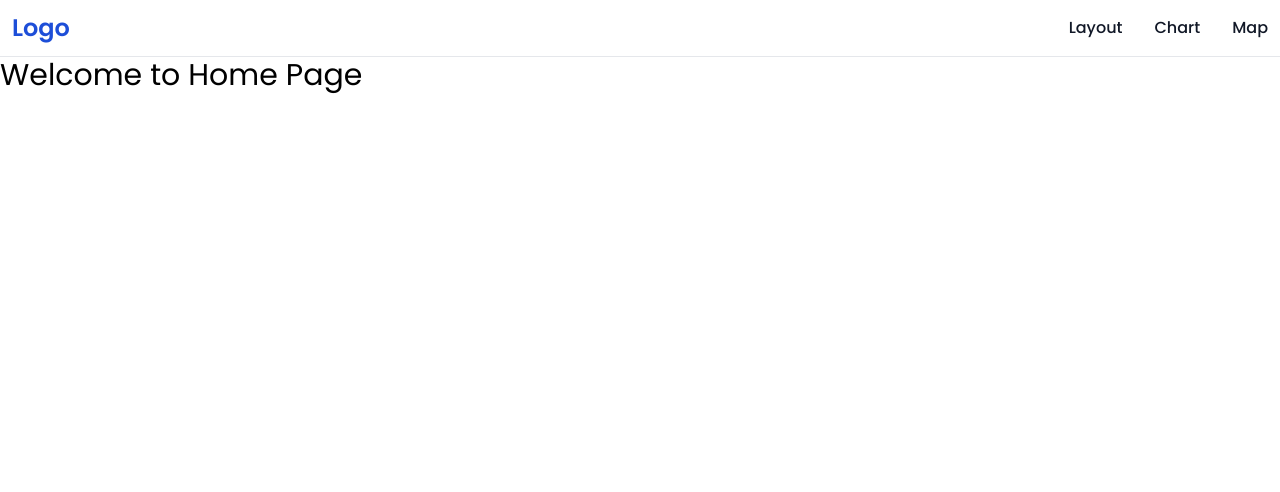
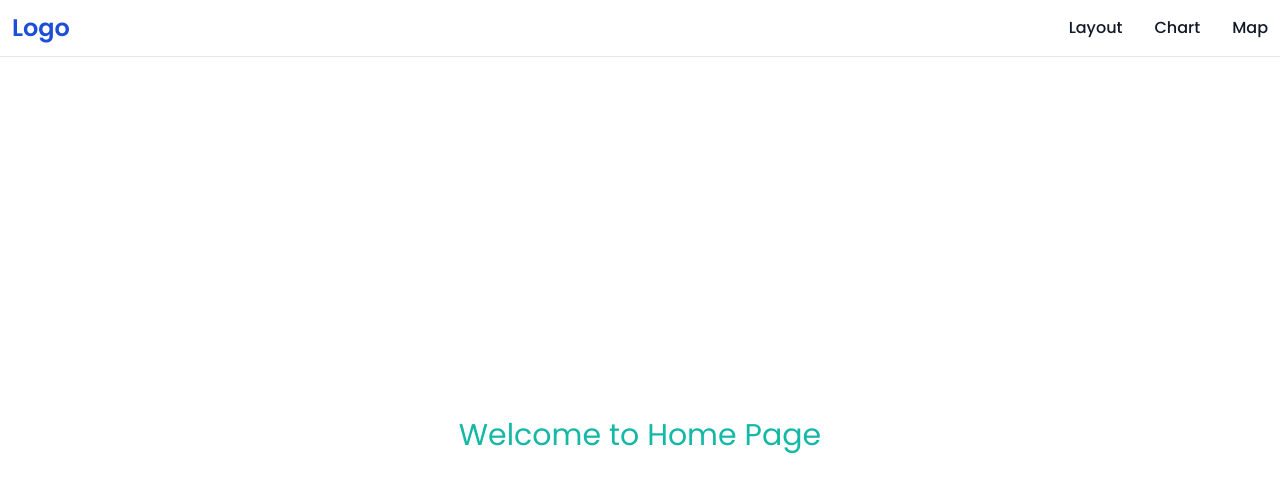
Before and after one commit to sagorpaul142/svelte_coding_assessment, a SvelteKit app: page / in a window 1280 px wide. Shown: the top 492 px of the page. Built offline with nearby package versions, Linux system fonts and the light colour scheme.

Commit message:
readme file text change

```diff
--- a/src/routes/+page.svelte
+++ b/src/routes/+page.svelte
@@ -1,4 +1,9 @@
+<div class="container mx-auto flex justify-center items-center h_screen">
+    <h1 class="text-3xl text-center mt-3 text-teal-500">Welcome to Home Page</h1>
+</div>
 
-<div class="container mx-auto">
-    <h1 class="text-3xl">Welcome to Home Page</h1>
-</div>
+<style>
+    .h_screen {
+        height: calc(100vh - 57px);
+    }
+</style>
```
Also changed, not shown: 1 other file (tests, documents, lock files or other folders).
